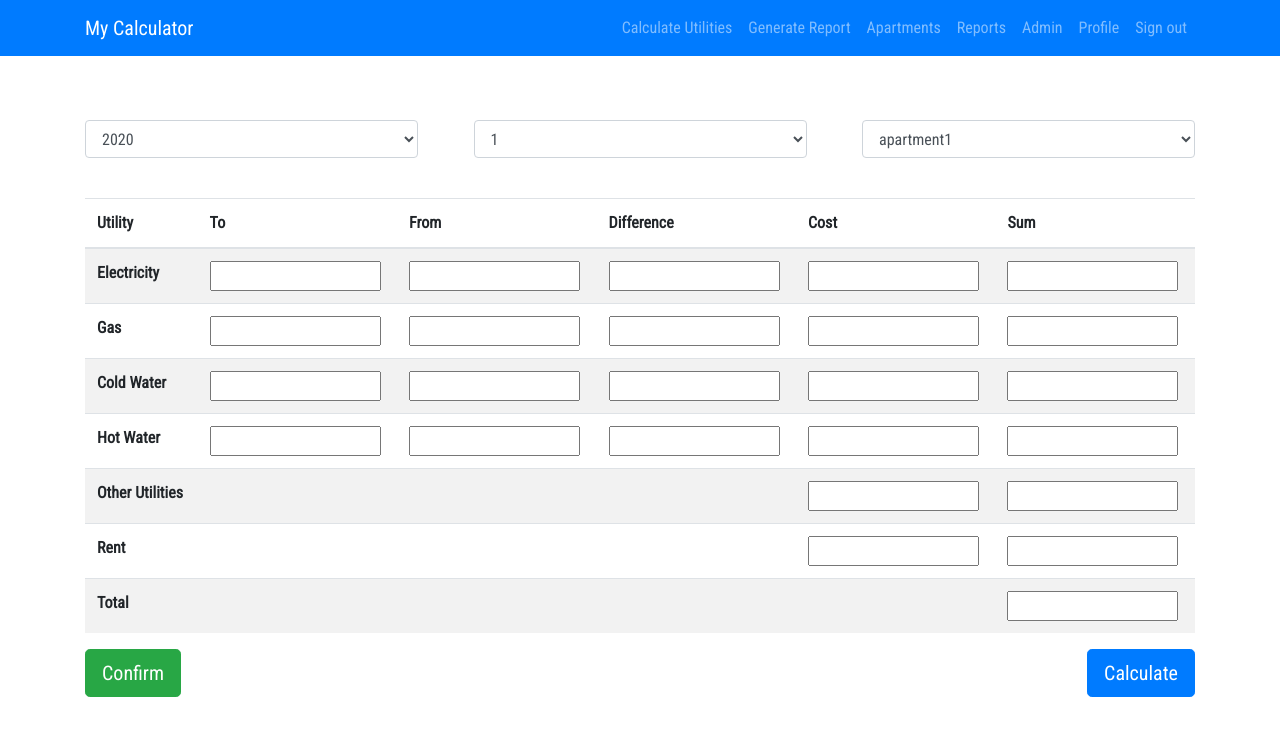
After one commit to justas-exadel/internship, a Flask app: page /calculate_utilities in a window 1280 px wide. The commit adds this page. Shown: the top 736 px of the page. Run offline with Flask 2, Linux system fonts and the light colour scheme; a user stored in the database is signed in; some libraries are stand-ins or nearby versions.

Commit message:
utilities

```diff
--- a/UtilitiesCalculator/forms.py
+++ b/UtilitiesCalculator/forms.py
@@ -1,10 +1,11 @@
 from flask_wtf import FlaskForm
 from wtforms import StringField, BooleanField, IntegerField, \
-    SubmitField, PasswordField
+    SubmitField, PasswordField, FloatField, SelectField
 from wtforms.validators import DataRequired, ValidationError, EqualTo, Email
 from flask_wtf.file import FileAllowed, FileField
 from UtilitiesCalculator.models import User
 from flask_login import current_user
+
 
 class SignInForm(FlaskForm):
     email = StringField('Email', [DataRequired()])
@@ -16,7 +17,7 @@ class RequestResetForm(FlaskForm):
     email = StringField('Email', validators=[DataRequired(), Email()])
     submit = SubmitField('Submit')
 
-    def validate_email(self, email):
+    def validate_user(self, email):
         user = User.query.filter_by(email=email.data).first()
         if user is None:
             raise ValidationError('This email is not registered.')
@@ -40,9 +41,29 @@ class SignUpForm(FlaskForm):
                                                       "Passwords must match!")])
     submit = SubmitField('Submit')
 
-
     def validate(self):
         users = User.query.all()
         if users:
             raise ValidationError('User can be only one!')
         return True
+
+class UtilitiesForm(FlaskForm):
+    electricity_to = IntegerField('To', validators=[DataRequired()])
+    electricity_from = IntegerField('From', validators=[DataRequired()])
+    electricity_cost = FloatField('Cost', validators=[DataRequired()])
+    gas_to = IntegerField('To', validators=[DataRequired()])
+    gas_from = IntegerField('From', validators=[DataRequired()])
+    gas_cost = FloatField('Cost', validators=[DataRequired()])
+    cold_water_to = IntegerField('To')
+    cold_water_from = IntegerField('From')
+    cold_water_cost = FloatField('Cost')
+    hot_water_to = IntegerField('To')
+    hot_water_from = IntegerField('From')
+    hot_water_cost = FloatField('Cost')
+    other_ut_cost = FloatField('Cost')
+    rent_cost = FloatField('Cost')
+    year = SelectField('Year', choices=[('2020', 2020), ('2021', 2021)])
+    month = SelectField('Month', choices=[('1', 1), ('2', 2)])
+    apartment = SelectField('Apartment', choices=[('Apartment1', 'apartment1'), ('Apartment2', 'apartment2')])
+    submit = SubmitField('Calculate')
+    confirm = SubmitField('Confirm')
--- a/UtilitiesCalculator/routes.py
+++ b/UtilitiesCalculator/routes.py
@@ -1,15 +1,14 @@
 from flask import render_template, redirect, url_for, flash, request
-from UtilitiesCalculator.forms import SignInForm, RequestResetForm, PasswordResetForm, SignUpForm
+from UtilitiesCalculator.forms import SignInForm, SignUpForm, PasswordResetForm, UtilitiesForm, RequestResetForm
 from flask_paginate import Pagination, get_page_args
 from flask_login import logout_user, login_user, login_required
 import secrets
-import smtplib
-from email.message import EmailMessage
 from flask_login import current_user
 import os
 from UtilitiesCalculator.__init__ import app, db, bcrypt, login_manager
 from UtilitiesCalculator.models import User
-from UtilitiesCalculator.email_settings import EMAIL_HOST_PASSWORD, EMAIL_HOST_USER
+from UtilitiesCalculator.main import send_reset_email
+from UtilitiesCalculator.models import Electricity, Gas, HotWater, ColdWater, Rent, OtherUtilities
 
 @login_manager.user_loader
 def load_user(user_id):
@@ -42,22 +41,25 @@ def sign_up():
         return redirect(url_for('sign_up'))
 
 
-
 @app.route("/sign_in", methods=['GET', 'POST'])
 def sign_in():
     if current_user.is_authenticated:
         return redirect(url_for('index'))
     form = SignInForm()
+    user = User.query.filter_by(email=form.email.data).first()
     if form.validate_on_submit():
-        user = User.query.filter_by(email=form.email.data).first()
-        if user and bcrypt.check_password_hash(user.password,
-                                               form.password.data):
-            login_user(user, remember=form.remember_psw.data)
-            next_page = request.args.get('next')
-            return redirect(next_page) if next_page else redirect(
-                url_for('home'))
+        if user:
+            if user and bcrypt.check_password_hash(user.password,
+                                                   form.password.data):
+                login_user(user, remember=form.remember_psw.data)
+                next_page = request.args.get('next')
+                return redirect(next_page) if next_page else redirect(
+                    url_for('home'))
+            else:
+                flash('Email or password is not correct',
+                      'danger')
         else:
-            flash('Email or password is not correct',
+            flash('This user is not registered',
                   'danger')
     return render_template('sign_in.html', title='Sign In', form=form)
 
@@ -105,21 +107,89 @@ def reset_token(token):
     return render_template('reset_token.html', title='Reset Password',
                            form=form)
 
-def send_reset_email(user):
-    token = user.get_reset_token()
-    message = f'''
-    Click the link below if you want to reset your password:
-    {url_for('reset_token', token=token, _external=True)}
-     '''
-    email = EmailMessage()
-    email['from'] = 'Name Surname'
-    email['to'] = [user.email]
-    email['subject'] = 'Reset Password'
 
-    email.set_content(message)
+@app.route("/calculate_utilities", methods=['GET', 'POST'])
+@login_required
+def calculate_utilities():
+    db.create_all()
+    form = UtilitiesForm()
+    if form.validate_on_submit():
+        if 'confirm' in request.form:
+            el_db = Electricity(year=form.year.data, month=form.month.data, consumption_from=form.electricity_from.data, consumption_to=form.electricity_to.data,
+                 difference=request.form['electricity_dif'], apartment=form.apartment.data, cost=form.electricity_cost.data, sum=request.form['electricity_sum'])
 
-    with smtplib.SMTP(host='smtp.gmail.com', port=587) as smtp:
-        smtp.ehlo()
-        smtp.starttls()
-        smtp.login(EMAIL_HOST_USER, EMAIL_HOST_PASSWORD)
-        smtp.send_message(email)
+            gas_db = Gas(year=form.year.data, month=form.month.data,
+                                consumption_from=form.gas_from.data,
+                                consumption_to=form.gas_to.data,
+                                difference=request.form['gas_dif'],
+                                apartment=form.apartment.data,
+                                cost=form.gas_cost.data,
+                                sum=request.form[
+                                    'gas_sum'])
+
+            hot_water_db = HotWater(year=form.year.data, month=form.month.data,
+                         consumption_from=form.hot_water_from.data,
+                         consumption_to=form.hot_water_to.data,
+                         difference=request.form['hot_water_dif'],
+                         apartment=form.apartment.data,
+                         cost=form.hot_water_cost.data,
+                         sum=request.form[
+                             'hot_water_sum'])
+
+            cold_water_db = ColdWater(year=form.year.data, month=form.month.data,
+                         consumption_from=form.cold_water_from.data,
+                         consumption_to=form.cold_water_to.data,
+                         difference=request.form['cold_water_dif'],
+                         apartment=form.apartment.data,
+                         cost=form.cold_water_cost.data,
+                         sum=request.form[
+                             'cold_water_sum'])
+            others_db =  OtherUtilities(year=form.year.data, month=form.month.data,
+                         apartment=form.apartment.data,
+                         cost=form.other_ut_cost.data,
+                         sum=request.form[
+                             'other_ut_sum'])
+
+            rent_db =  Rent(year=form.year.data, month=form.month.data,
+                         apartment=form.apartment.data,
+                         cost=form.rent_cost.data,
+                         sum=request.form[
+                             'rent_sum'])
+
+            db.session.add(el_db)
+            db.session.add(gas_db)
+            db.session.add(hot_water_db)
+            db.session.add(cold_water_db)
+            db.session.add(others_db)
+            db.session.add(rent_db)
+            db.session.commit()
+
+        electricity_dif = form.electricity_to.data - form.electricity_from.data
+        gas_dif = form.gas_to.data - form.gas_from.data
+        cold_water_dif = form.cold_water_to.data - form.cold_water_from.data
+        hot_water_dif =  form.hot_water_to.data -  form.hot_water_from.data
+
+        electricity_sum = round(electricity_dif * form.electricity_cost.data, 2)
+        gas_sum = round(gas_dif * form.gas_cost.data, 2)
+        cold_water_sum = round(cold_water_dif * form.cold_water_cost.data, 2)
+        hot_water_sum =  round(hot_water_dif *  form.hot_water_cost.data, 2)
+        other_ut_sum = form.other_ut_cost.data
+        rent_sum = form.rent_cost.data
+        total_sum = electricity_sum + gas_sum + cold_water_sum + hot_water_sum + other_ut_sum + rent_sum
+
+        data = {
+            'electricity_dif':  electricity_dif,
+            'gas_dif': gas_dif,
+            'cold_water_dif': cold_water_dif,
+            'hot_water_dif': hot_water_dif,
+            'electricity_sum': electricity_sum,
+            'gas_sum': gas_sum,
+            'cold_water_sum': cold_water_sum,
+            'hot_water_sum': hot_water_sum,
+            'other_ut_sum': other_ut_sum,
+            'rent_sum': rent_sum,
+            'total_sum': total_sum
+        }
+        return render_template('calculate_utilities.html', form=form, data=data)
+
+    return render_template('calculate_utilities.html', form=form)
--- a/UtilitiesCalculator/run.py
+++ b/UtilitiesCalculator/run.py
@@ -1,5 +1,5 @@
 from UtilitiesCalculator.__init__ import app, db
 
 if __name__ == "__main__":
-    app.run(host='127.0.0.1', port=8000, debug=True)
+    app.run(host='127.0.0.1', port=5555, debug=True)
     db.create_all()
--- a/UtilitiesCalculator/templates/base.html
+++ b/UtilitiesCalculator/templates/base.html
@@ -22,9 +22,19 @@
                 flex-direction: column;
                 justify-content: center;
                 align-items: center;
-
             }
-
+            .date_apartment{
+            display: flex;
+            justify-content: space-between;
+            margin: 40px 0 40px 0;
+            }
+            .select_data{
+            width: 30%;
+            }
+        .buttons{
+        display: flex;
+        justify-content: space-between;
+        }
     </style>
 </head>
 <body>
@@ -39,7 +49,7 @@
             <ul class="navbar-nav ml-auto">
                 {% if current_user.is_authenticated %}
                 <li class="nav-item">
-                    <a class="nav-link" href="#">Calculate Utilities</a>
+                    <a class="nav-link" href="/calculate_utilities">Calculate Utilities</a>
                 </li>
                 <li class="nav-item">
                     <a class="nav-link" href="#">Generate Report</a>
@@ -51,7 +61,7 @@
                     <a class="nav-link" href="#">Reports</a>
                 </li>
                 <li class="nav-item">
-                    <a class="nav-link" href="#">Admin</a>
+                    <a class="nav-link" href="/admin">Admin</a>
                 </li>
                 <li class="nav-item">
                     <a class="nav-link" href="#">Profile</a>
--- /dev/null
+++ b/UtilitiesCalculator/templates/calculate_utilities.html
@@ -0,0 +1,117 @@
+{% extends "base.html" %}
+{% block content %}
+
+<div class="container">
+    <form method="POST" action="">
+        {{ form.hidden_tag() }}
+        <div class="date_apartment">
+            {{form.year(class="form-control form-control-md select_data")}}
+            {{form.month(class="form-control form-control-md select_data")}}
+            {{form.apartment(class="form-control form-control-md
+            select_data")}}
+        </div>
+        <table class="table table-striped">
+            <thead>
+            <tr>
+                <th scope="col">Utility</th>
+                <th scope="col">To</th>
+                <th scope="col">From</th>
+                <th scope="col">Difference</th>
+                <th scope="col">Cost</th>
+                <th scope="col">Sum</th>
+            </tr>
+            </thead>
+            <tbody>
+            <tr>
+                <th scope="row">Electricity</th>
+                <td>{{form.electricity_to(class="form_input")}}</td>
+                <td>{{form.electricity_from(class="form_input")}}</td>
+                <td><input class="form_input" name="electricity_dif" type="text"
+                           value="{%if data%}{{data.get('electricity_dif')}}{%endif%}">
+                </td>
+                <td>{{form.electricity_cost(class="form_input")}}</td>
+                <td><input class="form_input" name="electricity_sum" type="text"
+                           value="{%if data%}{{data.get('electricity_sum')}}{%endif%}">
+                </td>
+            </tr>
+            <tr>
+                <th scope="row">Gas</th>
+                <td>{{form.gas_to(class="form_input")}}</td>
+                <td>{{form.gas_from(class="form_input")}}</td>
+                <td><input class="form_input" name="gas_dif" type="text"
+                           value="{%if data%}{{data.get('gas_dif')}}{%endif%}">
+                </td>
+                <td>{{form.gas_cost(class="form_input")}}</td>
+                <td><input class="form_input" name="gas_sum" type="text"
+                           value="{%if data%}{{data.get('gas_sum')}}{%endif%}">
+                </td>
+            </tr>
+            <tr>
+                <th scope="row">Cold Water</th>
+                <td>{{form.cold_water_to(class="form_input")}}</td>
+                <td>{{form.cold_water_from(class="form_input")}}</td>
+                <td><input class="form_input" name="cold_water_dif" type="text"
+                           value="{%if data%}{{data.get('cold_water_dif')}}{%endif%}">
+                </td>
+                <td>{{form.cold_water_cost(class="form_input")}}</td>
+                <td><input class="form_input" name="cold_water_sum" type="text"
+                           value="{%if data%}{{data.get('cold_water_sum')}}{%endif%}">
+                </td>
+            </tr>
+            <tr>
+                <th scope="row">Hot Water</th>
+                <td>{{form.hot_water_to(class="form_input")}}</td>
+                <td>{{form.hot_water_from(class="form_input")}}</td>
+                <td><input class="form_input" name="hot_water_dif" type="text"
+                           value="{%if data%}{{data.get('hot_water_dif')}}{%endif%}">
+                </td>
+                <td>{{form.hot_water_cost(class="form_input")}}</td>
+                <td><input class="form_input" name="hot_water_sum" type="text"
+                           value="{%if data%}{{data.get('hot_water_sum')}}{%endif%}">
+                </td>
+            </tr>
+            <tr>
+                <th scope="row">Other Utilities</th>
+                <td></td>
+                <td></td>
+                <td></td>
+                <td>{{form.other_ut_cost(class="form_input")}}</td>
+                <td><input class="form_input" name="other_ut_sum" type="text"
+                           value="{%if data%}{{data.get('other_ut_sum')}}{%endif%}">
+                </td>
+            </tr>
+            <tr>
+                <th scope="row">Rent</th>
+                <td></td>
+                <td></td>
+                <td></td>
+                <td>{{form.rent_cost(class="form_input")}}</td>
+                <td><input class="form_input" name="rent_sum" type="text"
+                           value="{%if data%}{{data.get('rent_sum')}}{%endif%}">
+                </td>
+            </tr>
+            <tr>
+                <th scope="row">Total</th>
+                <td></td>
+                <td></td>
+                <td></td>
+                <td></td>
+               <td><input class="form_input" name="total_sum" type="text"
+                           value="{%if data%}{{data.get('total_sum')}}{%endif%}">
+                </td>
+            </tr>
+            </tbody>
+        </table>
+        <section class="buttons">
+
+            <div class="form-group">
+                {{ form.confirm(class="btn btn-success btn-lg") }}
+            </div>
+            <div class="form-group">
+                {{ form.submit(class="btn btn-primary btn-lg") }}
+            </div>
+        </section>
+    </form>
+</div>
+
+{% endblock content %}
```
Also changed, not shown: UtilitiesCalculator/__init__.py (+41 -23 lines), UtilitiesCalculator/main.py (added, +79 -0 lines), UtilitiesCalculator/models.py (+192 -2 lines), UtilitiesCalculator/utilities.sqlite (added), 1 other file.
